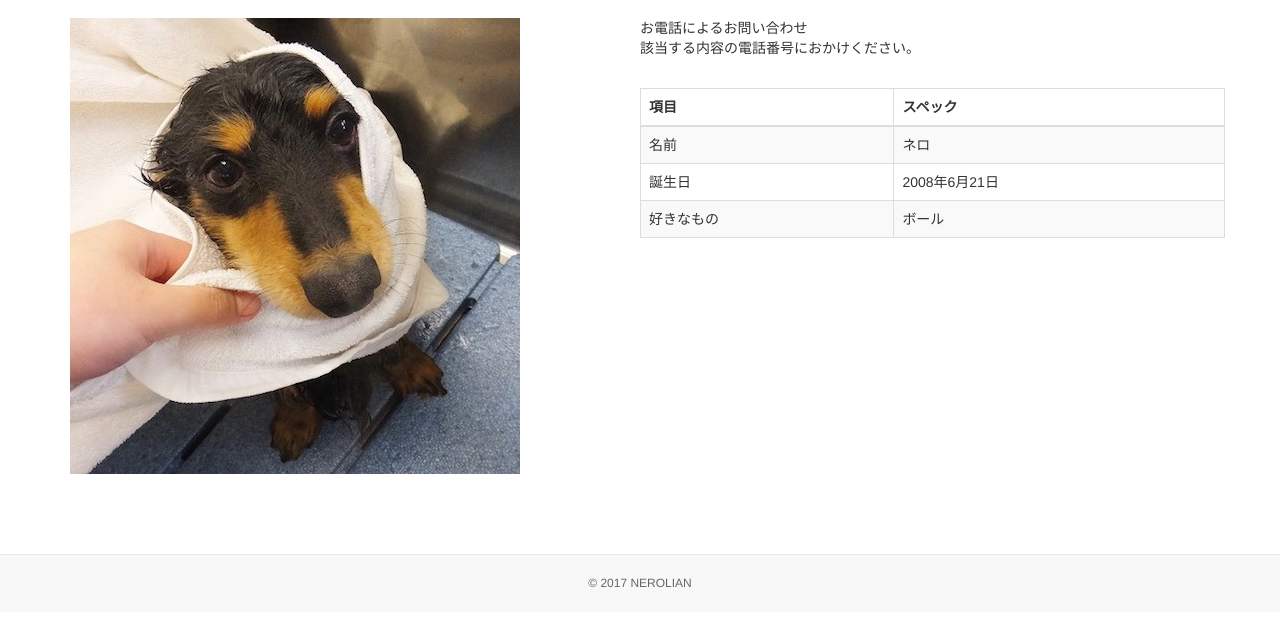
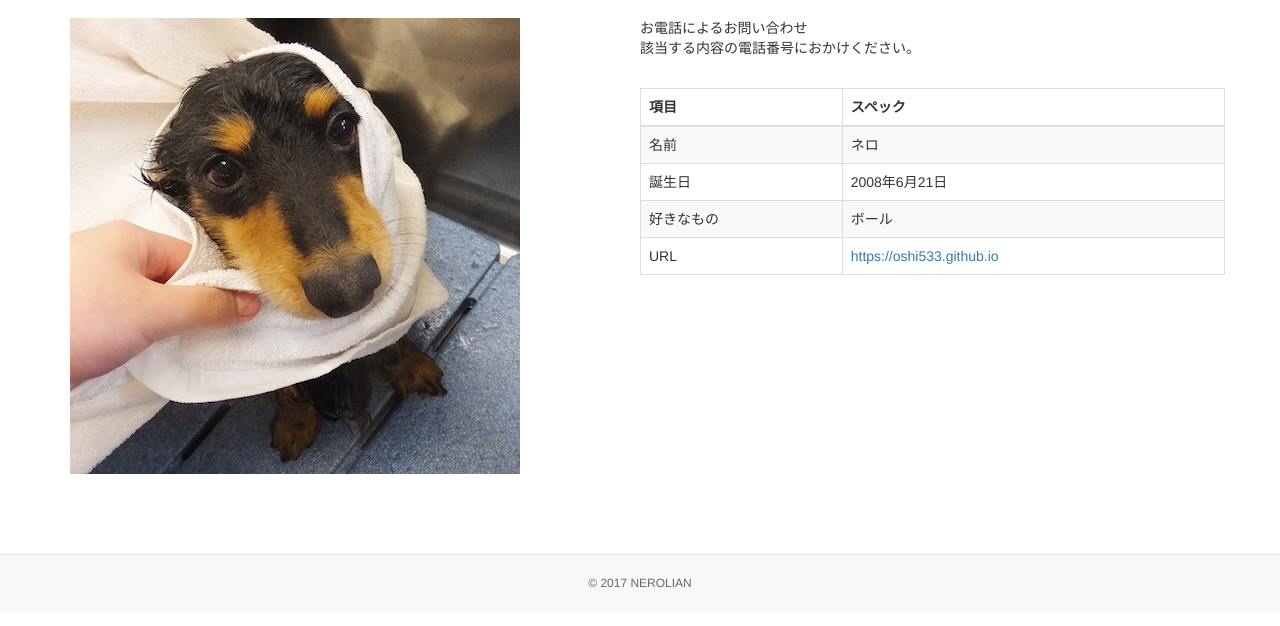
Before and after one commit to oshi533/oshi533.github.io, a plain HTML site: page index.html in a window 1280 px wide. Shown: the part 174-800 px from the top of the page. Drawn offline with nearby package versions, Linux system fonts and the light colour scheme.

Commit message:
yarinaoshi

```diff
--- a/index.html
+++ b/index.html
@@ -128,6 +128,10 @@
                   <td>好きなもの</td>
                   <td>ボール</td>
                 </tr>
+                <tr>
+                  <td>URL</td>
+                  <td><a href="https://oshi533.github.io" target="_blank"ls>https://oshi533.github.io</a></td>
+                </tr>
               </tbody>
             </table>
           </div>
```
